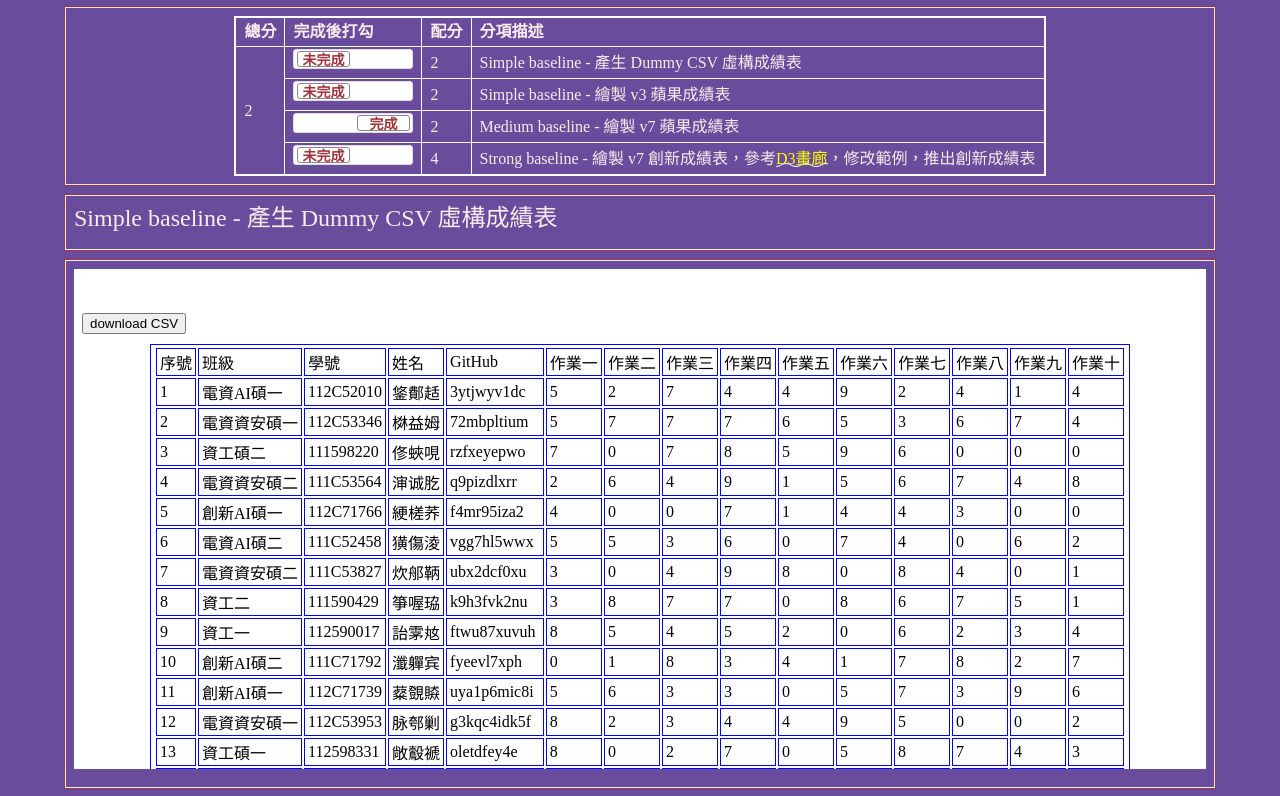
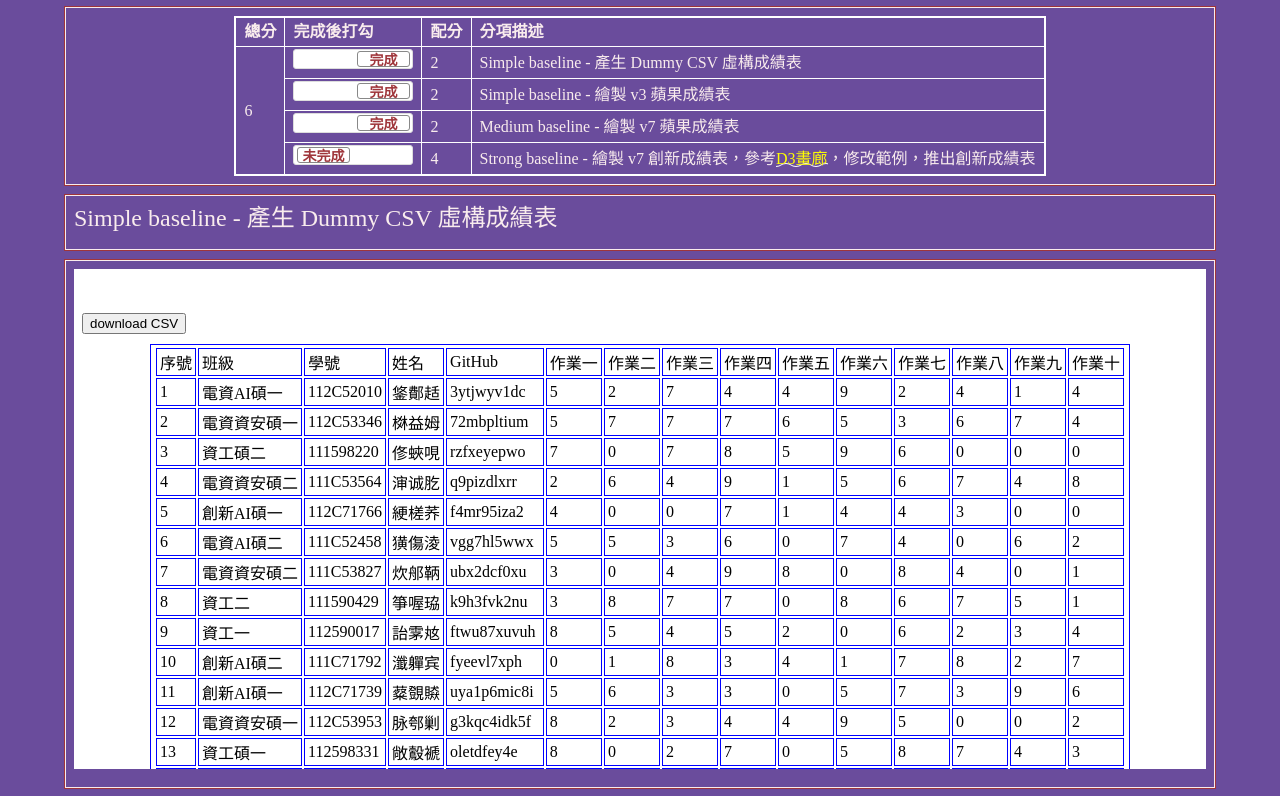
Before and after one commit to Zixun55/vis2023f, a plain HTML site: page hw01/index.html in a window 1280 px wide. Shown: the part 1114-1910 px from the top of the page. Drawn offline with nearby package versions, Linux system fonts and the light colour scheme; a web font is replaced by a local one.

Commit message:
hw1自評表

```diff
--- a/hw01/index.html
+++ b/hw01/index.html
@@ -287,12 +287,12 @@
                     </tr>
                     <tr>
                         <td rowspan="4" id="myTotal"></td>
-                        <td><input type="checkbox" class="flipswitch" id="myCheckbox1"></td>
+                        <td><input type="checkbox" class="flipswitch" id="myCheckbox1" checked></td>
                         <td id='m1'>2</td>
                         <td>Simple baseline - 產生 Dummy CSV 虛構成績表</td>
                     </tr>
                     <tr>
-                        <td><input type="checkbox" class="flipswitch" id="myCheckbox2"></td>
+                        <td><input type="checkbox" class="flipswitch" id="myCheckbox2" checked></td>
                         <td id='m2'>2</td>
                         <td>Simple baseline - 繪製 v3 蘋果成績表</td>
                     </tr>
```
